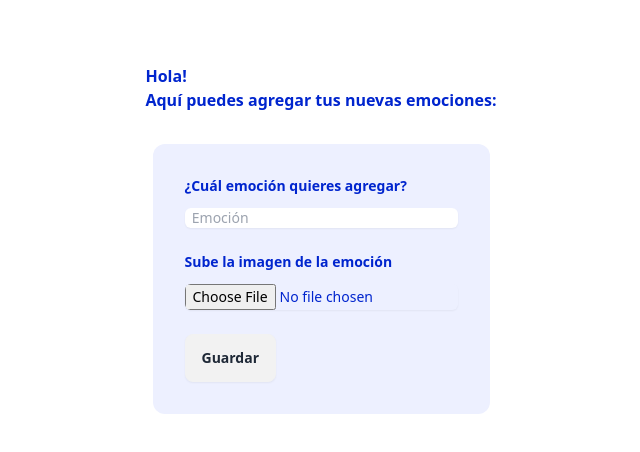
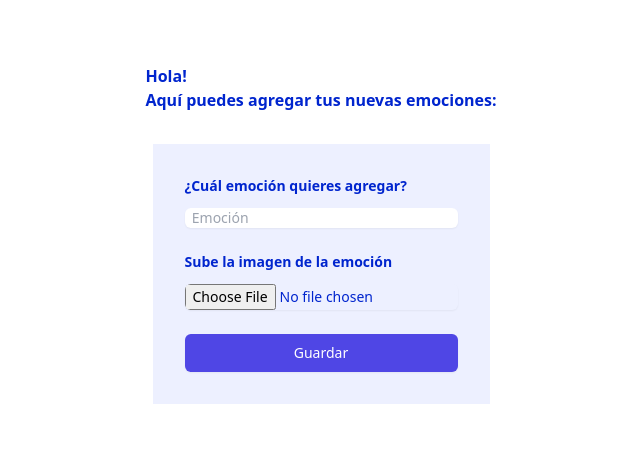
Before and after one commit to amapoladev/matizFrontend, a React (Vite) app: page /form in a window 1280 px wide. Shown: the top 452 px of the page, without its empty margins (319-959 px from the left). Built offline with nearby package versions, Linux system fonts and the light colour scheme.

Commit message:
form popup success

```diff
--- a/package.json
+++ b/package.json
@@ -18,7 +18,8 @@
     "react": "^18.2.0",
     "react-dom": "^18.2.0",
     "react-router-dom": "^6.22.3",
-    "react-spring": "^9.7.3"
+    "react-spring": "^9.7.3",
+    "react-toastify": "^10.0.5"
   },
   "devDependencies": {
     "@types/react": "^18.2.64",
--- a/src/components/atoms/modal/Modal.jsx
+++ /dev/null
@@ -1,23 +0,0 @@
-import React, { useEffect, useRef } from 'react';
-
-const Modal = ({ closeModal }) => {
-  const modalRef = useRef();
-
-  useEffect(() => {
-    modalRef.current.showModal();
-  }, []);
-
-  return (
-    <dialog id="my_modal_5" ref={modalRef} className="modal modal-bottom sm:modal-middle">
-      <div className="modal-box">
-        <h3 className="font-bold text-lg">¡Emoción guardada con éxito!</h3>
-        <p className="py-4">Presiona la tecla ESC o haz clic en el botón de abajo para cerrar</p>
-        <div className="modal-action">
-          <button className="btn" onClick={closeModal}>Cerrar</button>
-        </div>
-      </div>
-    </dialog>
-  );
-};
-
-export default Modal;
--- a/src/components/molecules/form/FormEmotion.jsx
+++ b/src/components/molecules/form/FormEmotion.jsx
@@ -1,9 +1,10 @@
 import React, { useState, useEffect } from 'react';
+import { toast, ToastContainer } from 'react-toastify'; // Importa toast y ToastContainer
+import 'react-toastify/dist/ReactToastify.css'; // Importa el CSS necesario
 
-const FormEmotion = () => {
+const Form = () => {
     const [selectedFile, setSelectedFile] = useState();
     const [preview, setPreview] = useState();
-    const [isModalOpen, setIsModalOpen] = useState(false);
 
     useEffect(() => {
         if (!selectedFile) {
@@ -63,16 +64,15 @@ const FormEmotion = () => {
 
             const data = await response.json();
             console.log(data);
-
-            // Abre el modal cuando la emoción se guarda con éxito
-            setIsModalOpen(true);
+            toast.success('¡El formulario se envió exitosamente!', { autoClose: 3000 });
         } catch (error) {
             console.error('Error al enviar el formulario:', error);
+            toast.error('¡Hubo un problema al enviar el formulario!', { autoClose: 3000 });
         }
     };
 
     return (
-        <div className="rounded-xl max-w-md mx-auto bg-blueLight clear text-blue">
+        <div className="max-w-md mx-auto bg-blueLight clear text-blue">
             <form
                 className="bg-blue-200 rounded-lg px-8 py-8 space-y-6"
                 action="http://127.0.0.1:8000/api/emotions"
@@ -116,20 +116,17 @@ const FormEmotion = () => {
                     )}
                 </div>
                 <div>
-                    <button type="submit" className="btn">Guardar</button>
+                    <button
+                        type="submit"
+                        className="w-full flex justify-center py-2 px-4 border border-transparent rounded-md shadow-sm text-sm font-medium text-white bg-indigo-600 hover:bg-indigo-700 focus:outline-none focus:ring-2 focus:ring-offset-2 focus:ring-indigo-500"
+                    >
+                        Guardar
+                    </button>
                 </div>
             </form>
-            {isModalOpen && (
-                <div className="fixed inset-0 flex items-center justify-center z-50">
-                    <div className="absolute inset-0 bg-gray-500 opacity-50"></div>
-                    <div className="bg-white rounded-lg p-8">
-                        <h2 className="text-lg font-bold mb-4">¡Emoción guardada con éxito!</h2>
-                        <button className="btn" onClick={() => setIsModalOpen(false)}>Cerrar</button>
-                    </div>
-                </div>
-            )}
+            <ToastContainer />
         </div>
     );
 };
 
-export default FormEmotion;
+export default Form;
```
Also changed, not shown: 1 other file (tests, documents, lock files or other folders).
